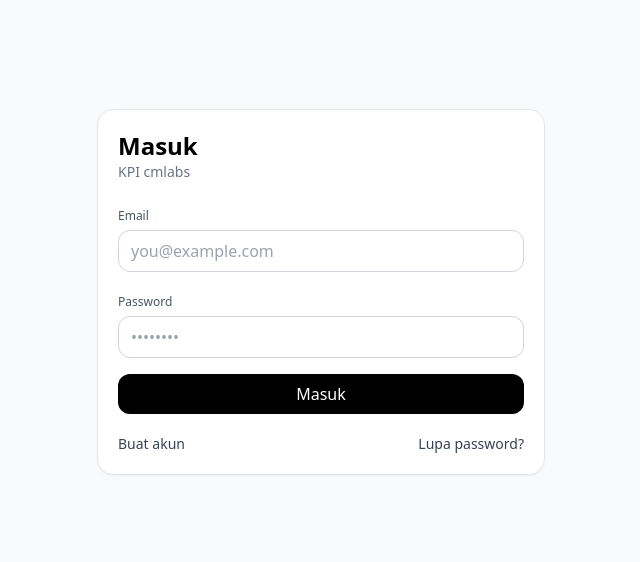
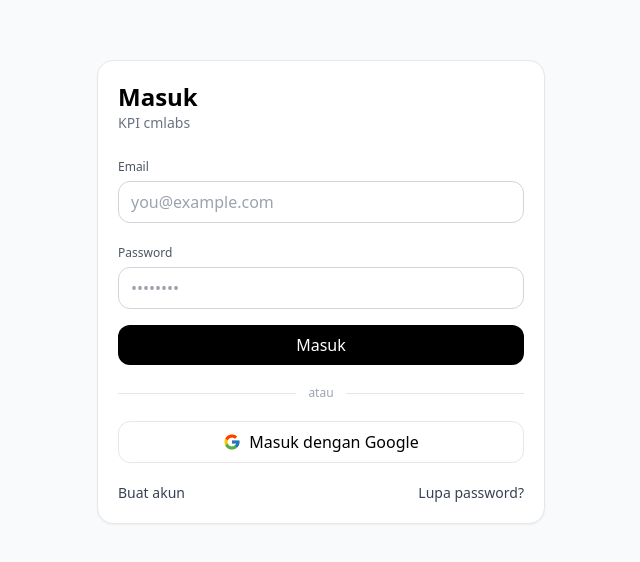
Before and after one commit to mnhentihu/kpi_vpbi_frontend, a React (Vite) app: page /login in a window 1280 px wide. Shown: the part 108-670 px from the top of the page, without its empty margins (319-959 px from the left). Built offline with nearby package versions, Linux system fonts and the light colour scheme; no server answers.

Commit message:
auth: remove Google login (sync from feat/baru)

```diff
--- a/src/pages/auth/Login.jsx
+++ b/src/pages/auth/Login.jsx
@@ -1,16 +1,16 @@
-// src/pages/auth/Login.jsx
 import { useState } from "react";
 import { Link, useNavigate, useLocation } from "react-router-dom";
 import { useAuth } from "../../auth/AuthContext";
 import TextField from "../../components/ui/TextField";
 import Button from "../../components/ui/Button";
+import { FcGoogle } from "react-icons/fc";
 
 export default function Login() {
   const location = useLocation();
   const registered = location.state?.registered;
   const prefillEmail = location.state?.email ?? "";
   const nav = useNavigate();
-  const { login } = useAuth(); // ⬅️ hanya login, tanpa Google
+  const { login, loginWithGoogle } = useAuth();
 
   const [form, setForm] = useState({ email: prefillEmail, password: "" });
   const [err, setErr] = useState({});
@@ -31,6 +31,15 @@ export default function Login() {
       nav("/");
     } catch (ex) {
       setErr({ global: ex.message || "Gagal login" });
+    }
+  }
+
+  async function loginGoogle() {
+    try {
+      await loginWithGoogle();
+      nav("/");
+    } catch {
+      setErr({ global: "Gagal login Google. Coba lagi." });
     }
   }
 
@@ -55,7 +64,7 @@ export default function Login() {
               label="Email"
               name="email"
               value={form.email}
-              onChange={(e) => setForm({ ...form, email: e.target.value })}
+              onChange={(e)=>setForm({...form, email:e.target.value})}
               placeholder="you@example.com"
               error={err.email}
             />
@@ -64,21 +73,30 @@ export default function Login() {
               type="password"
               name="password"
               value={form.password}
-              onChange={(e) => setForm({ ...form, password: e.target.value })}
+              onChange={(e)=>setForm({...form, password:e.target.value})}
               placeholder="••••••••"
               error={err.password}
             />
             <Button type="submit">Masuk</Button>
           </form>
 
-          {/* Footer links */}
+          <div className="flex items-center gap-3">
+            <div className="h-px bg-gray-200 w-full"></div>
+            <span className="text-xs text-gray-400">atau</span>
+            <div className="h-px bg-gray-200 w-full"></div>
+          </div>
+
+          <button
+            onClick={loginGoogle}
+            className="w-full border rounded-xl px-4 py-2 flex items-center justify-center gap-2 hover:bg-gray-50"
+          >
+            <FcGoogle size={18} />
+            <span>Masuk dengan Google</span>
+          </button>
+
           <div className="flex items-center justify-between text-sm">
-            <Link to="/register" className="text-gray-700 hover:underline">
-              Buat akun
-            </Link>
-            <Link to="/forgot-password" className="text-gray-700 hover:underline">
-              Lupa password?
-            </Link>
+            <Link to="/register" className="text-gray-700 hover:underline">Buat akun</Link>
+            <Link to="/forgot-password" className="text-gray-700 hover:underline">Lupa password?</Link>
           </div>
         </div>
       </div>
```
